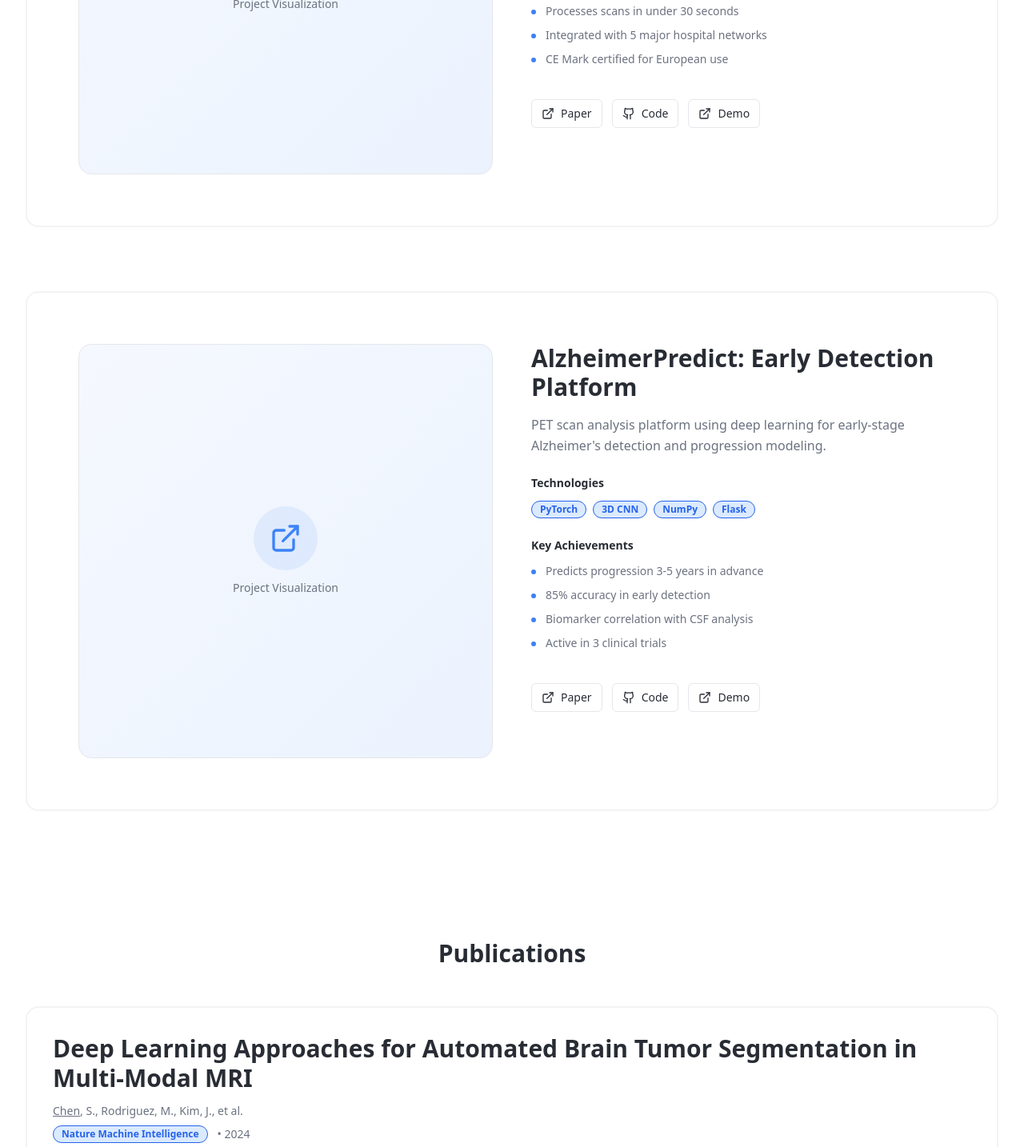
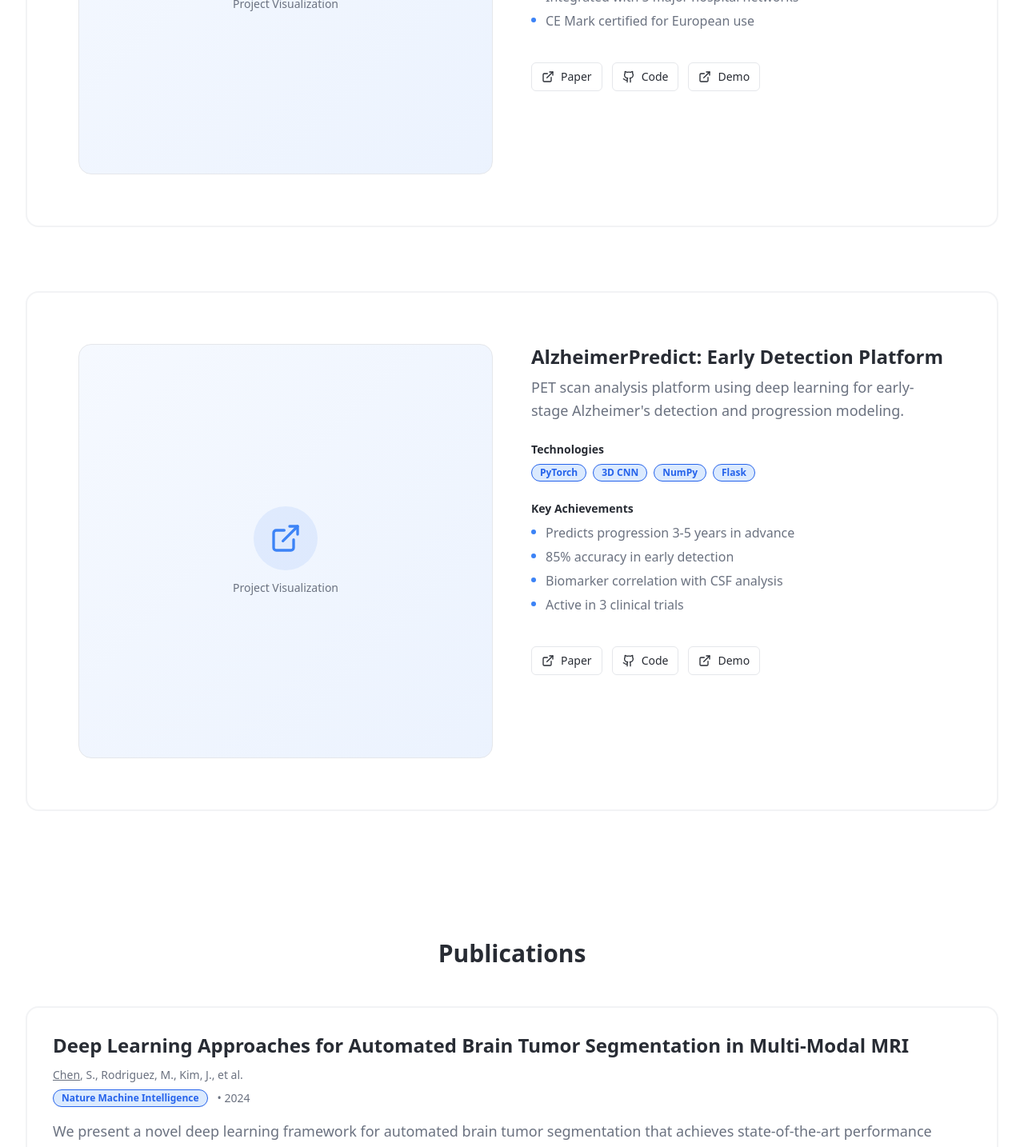
Before and after one commit to MattiaPerrone123/ai-imaging-lab, a React (Vite) app: page / in a window 1280 px wide. Shown: the part 3226-4660 px from the top of the page at 80% size. Built offline with nearby package versions, Linux system fonts and the light colour scheme; the HTML template or start-up script is replaced by a standard one.

Commit message:
Refactor project and publication sections

```diff
--- a/src/components/projects-section.tsx
+++ b/src/components/projects-section.tsx
@@ -66,16 +66,16 @@ const ProjectsSection = () => {
 
               <div className="space-y-6">
                 <div>
-                  <h3 className="text-3xl font-bold text-foreground mb-4">
+                  <h3 className="text-2xl font-bold text-foreground mb-2">
                     {project.title}
                   </h3>
-                  <p className="text-muted-foreground leading-relaxed text-base">
+                  <p className="text-muted-foreground leading-relaxed text-lg">
                     {project.description}
                   </p>
                 </div>
 
                 <div>
-                  <h4 className="font-semibold text-foreground mb-3 text-sm">Technologies</h4>
+                  <h4 className="font-semibold text-foreground mb-2 text-sm">Technologies</h4>
                   <div className="flex flex-wrap gap-2">
                     {project.technologies.map((tech) => (
                       <Badge key={tech} variant="tech" className="text-xs px-2.5 py-0.5">
@@ -86,10 +86,10 @@ const ProjectsSection = () => {
                 </div>
 
                 <div>
-                  <h4 className="font-semibold text-foreground mb-3 text-sm">Key Achievements</h4>
-                  <ul className="space-y-2.5">
+                  <h4 className="font-semibold text-foreground mb-2 text-sm">Key Achievements</h4>
+                  <ul className="space-y-1.5">
                     {project.features.map((feature, i) => (
-                      <li key={i} className="flex items-start text-sm text-muted-foreground">
+                      <li key={i} className="flex items-start text-base text-muted-foreground">
                         <span className="w-1.5 h-1.5 bg-primary rounded-full mt-2 mr-3 shrink-0"></span>
                         {feature}
                       </li>
--- a/src/components/publications-section.tsx
+++ b/src/components/publications-section.tsx
@@ -52,7 +52,7 @@ const PublicationsSection = () => {
               <div key={index} className="p-6 md:p-8 rounded-2xl border-2 border-border/50 transition-all duration-300 hover:shadow-lg hover:scale-[1.01] hover:border-border">
                 <div className="space-y-4 relative">
                   <div>
-                    <h3 className="text-3xl font-bold text-foreground leading-tight mb-3">
+                    <h3 className="text-2xl font-bold text-foreground leading-tight mb-3">
                       {pub.title}
                     </h3>
                     <div className="text-sm text-muted-foreground space-y-2">
@@ -66,15 +66,16 @@ const PublicationsSection = () => {
                     </div>
                   </div>
 
-                  <p className="text-base text-muted-foreground leading-relaxed">
+                  <p className="text-lg text-muted-foreground leading-relaxed">
                     {pub.abstract}
                   </p>
 
-                  <div className="text-sm text-muted-foreground">
+                  <div className="flex items-center justify-between flex-wrap gap-4">
+                    <div className="text-base text-muted-foreground">
                       <span className="font-semibold">Keywords:</span> {pub.keywords.join(', ')}
                     </div>
 
-                  <div className="flex gap-3 justify-end">
+                    <div className="flex gap-3">
                       <Button size="sm" variant="outline" className="gap-2">
                         <Github className="w-4 h-4" />
                         Code
@@ -83,6 +84,7 @@ const PublicationsSection = () => {
                         <ExternalLink className="w-4 h-4" />
                         Paper
                       </Button>
+                    </div>
                   </div>
                 </div>
               </div>
```
Lines whose indentation alone changed are shown as unchanged.
